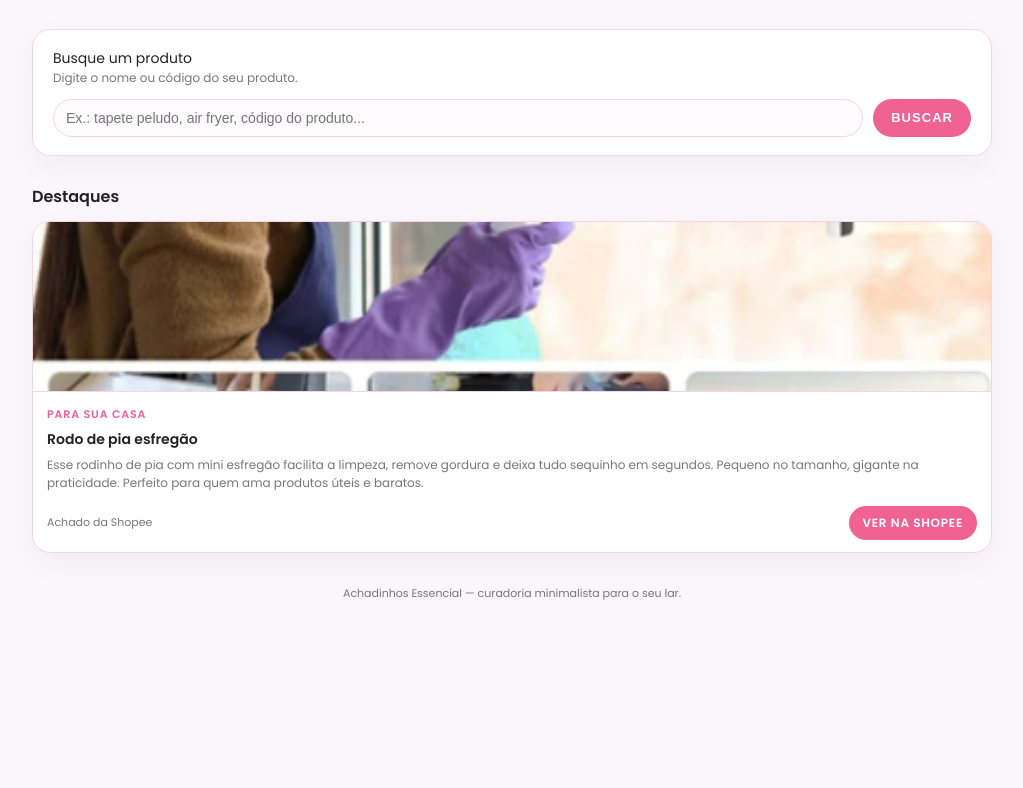
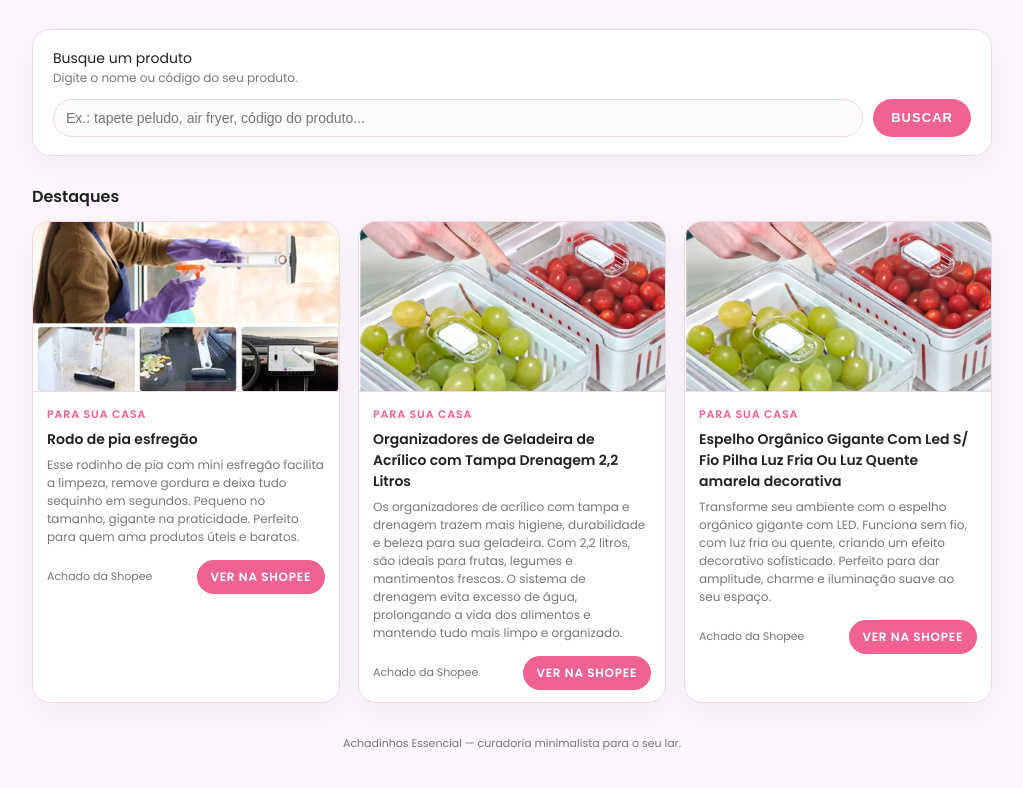
Before and after one commit to simpleunitworks/achadinhos, a plain HTML site: page index.html in a window 1280 px wide. Shown: the part 154-942 px from the top of the page, without its empty margins (128-1151 px from the left). Before the commit the page ends 800 px from the top, so only its background shows below. Drawn offline with Linux system fonts and the light colour scheme.

Commit message:
novos produtos

```diff
--- a/index.html
+++ b/index.html
@@ -302,9 +302,6 @@
                 <!-- CARD 1 - EXEMPLO -->
                 <article class="product-card" id="produto-01" data-nome="rodo rodinho esfregão pia">
                     <img src="imagens/rodo.png" class="product-image" />
-                    <!-- <div class="product-image">
-                        Substitua por imagem do produto (print da Shopee)
-                    </div> -->
                     <div class="product-body">
                         <div class="product-tag">Para sua casa</div>
                         <div class="product-title">Rodo de pia esfregão</div>
@@ -327,22 +324,22 @@
                     </div>
                 </article>
 
-                <!-- CARD 2 - EXEMPLO -->
-                <!-- <article class="product-card">
-                    <div class="product-image">
-                        Imagem do produto (troque depois)
-                    </div>
+                         <!-- CARD 2 - EXEMPLO -->
+                <article class="product-card" id="produto-02" data-nome="Organizadores de Geladeira de Acrílico com Tampa Drenagem 2,2 Litros">
+                    <img src="imagens/potinhos.png" class="product-image" />
                     <div class="product-body">
-                        <div class="product-tag">Cozinha</div>
-                        <div class="product-title">Air Fryer prática do dia a dia</div>
+                        <div class="product-tag">Para sua casa</div>
+                        <div class="product-title">Organizadores de Geladeira de Acrílico com Tampa Drenagem 2,2 Litros</div>
                         <p class="product-desc">
-                            Facilita sua rotina na cozinha, ideal para quem quer praticidade
-                            sem abrir mão do sabor.
+                            Os organizadores de acrílico com tampa e drenagem trazem mais higiene,
+                            durabilidade e beleza para sua geladeira. Com 2,2 litros, são ideais para frutas,
+                            legumes e mantimentos frescos. O sistema de drenagem evita excesso de água,
+                            prolongando a vida dos alimentos e mantendo tudo mais limpo e organizado.
                         </p>
                         <div class="product-footer">
-                            <span class="product-price-hint">Seleção essencial</span>
+                            <span class="product-price-hint">Achado da Shopee</span>
                             <a
-                                href="#"
+                                href="https://s.shopee.com.br/8zxYqiJbYT"
                                 target="_blank"
                                 class="product-button"
                             >
@@ -350,24 +347,25 @@
                             </a>
                         </div>
                     </div>
-                </article> -->
+                </article>
 
-                <!-- CARD 3 - EXEMPLO -->
-                <!-- <article class="product-card">
-                    <div class="product-image">
-                        Adicione aqui a capa do produto
-                    </div>
+
+                         <!-- CARD 3 - EXEMPLO -->
+                <article class="product-card" id="produto-03" data-nome="Espelho Orgânico Gigante Com Led S/ Fio Pilha Luz Fria Ou Luz Quente amarela decorativa">
+                    <img src="imagens/potinhos.png" class="product-image" />
                     <div class="product-body">
-                        <div class="product-tag">Organização</div>
-                        <div class="product-title">Organizadores para guarda-roupa</div>
+                        <div class="product-tag">Para sua casa</div>
+                        <div class="product-title">Espelho Orgânico Gigante Com Led S/ Fio Pilha Luz Fria Ou Luz Quente amarela decorativa</div>
                         <p class="product-desc">
-                            Deixa tudo no lugar, bonito e funcional. Perfeito para quem ama
-                            uma casa organizada.
+                            Transforme seu ambiente com o espelho orgânico gigante com LED.
+                            Funciona sem fio, com luz fria ou quente,
+                            criando um efeito decorativo sofisticado.
+                            Perfeito para dar amplitude, charme e iluminação suave ao seu espaço.
                         </p>
                         <div class="product-footer">
-                            <span class="product-price-hint">Curadoria Achadinhos Essencial</span>
+                            <span class="product-price-hint">Achado da Shopee</span>
                             <a
-                                href="#"
+                                href="https://s.shopee.com.br/8pe8eltHRV"
                                 target="_blank"
                                 class="product-button"
                             >
@@ -375,7 +373,8 @@
                             </a>
                         </div>
                     </div>
-                </article> -->
+                </article>
+
 
             </div>
         </section>
```
Also changed, not shown: imagens/potinhos.png (added).
